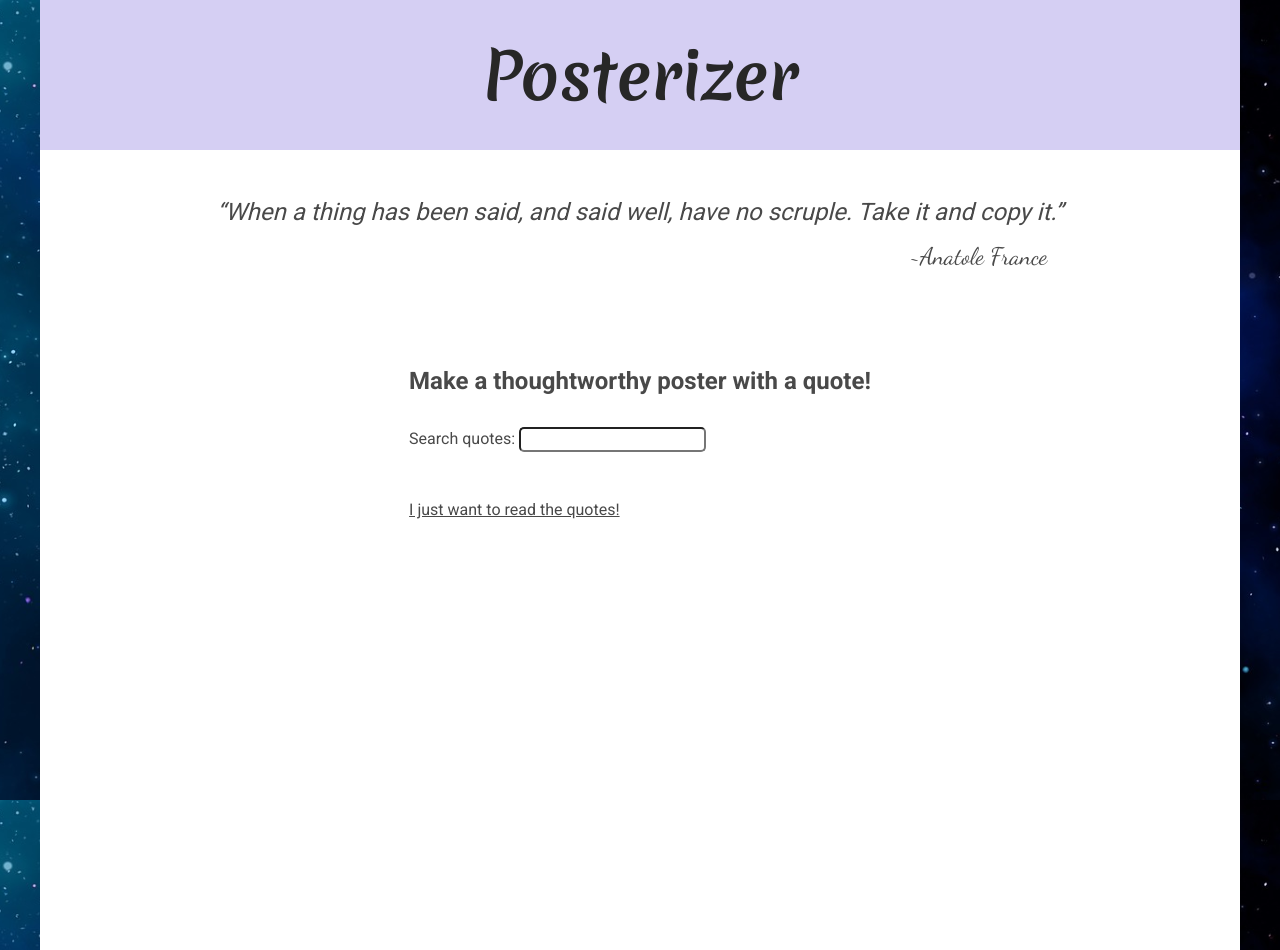
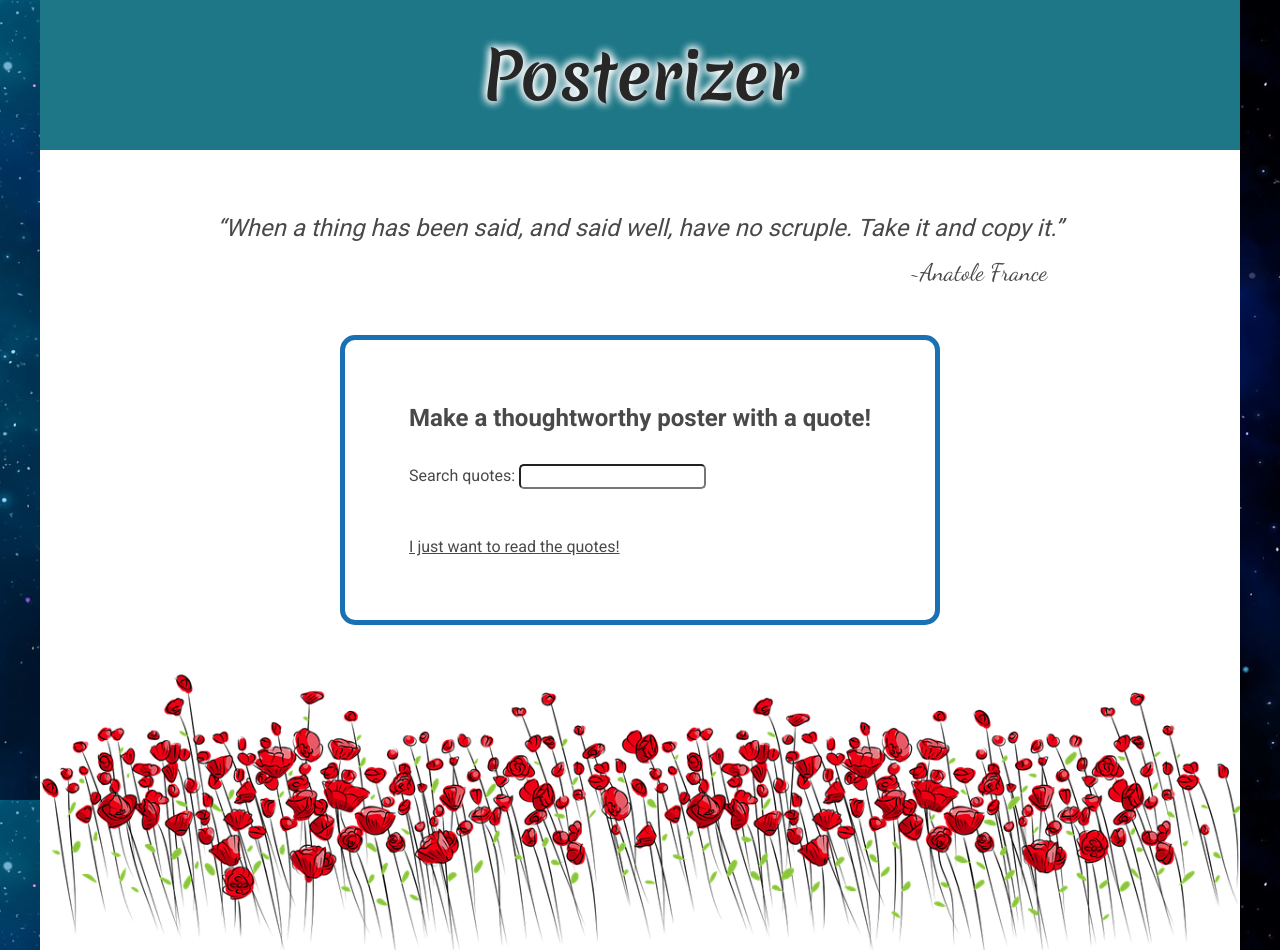
Before and after one commit to AgnetaA/postergenerator, a Next.js app: page / in a window 1280 px wide. Built offline with nearby package versions, Linux system fonts and the light colour scheme.

Commit message:
background-image and border added

```diff
--- a/app/page.module.css
+++ b/app/page.module.css
@@ -3,6 +3,10 @@
   flex-direction: column;
   align-items: center;
   color: var(--greyText);
+  background-image: url("../public/flowers-red.png");
+  background-position: bottom;
+  background-size: contain;
+  background-repeat: no-repeat;
 }
 
 .homePageQuote {
@@ -12,9 +16,10 @@
 
 .homePageQuoteBox {
   font-size: 1.5rem;
-  padding-top: 1rem;
+  padding-top: 2rem;
   display: block;
   padding-bottom: 2rem;
+
 }
 
 .author {
@@ -25,9 +30,14 @@
 }
 
 .quoteSearch {
-  padding-top: 3rem;
   display: flex;
   flex-direction: column;
+  background-color: var(--background);
+  padding: 4rem;
+
+  border: 5px solid #1970b3;
+  border-radius: 15px;
+
   h2 {
     padding-bottom: 2rem;
   }
@@ -37,3 +47,13 @@
   padding-top: 3rem;
   color: var(--greyText);
 }
+
+/* .decoration {
+  width: 90%;
+  height: 500px;
+  margin-bottom: 0;
+  margin-top: auto;
+  padding: 0;
+  background-image: url("../public/flowers.png");
+  background-size: cover;
+} */
--- a/app/page.tsx
+++ b/app/page.tsx
@@ -19,6 +19,8 @@ export default function Home() {
         <Link className={styles.mainPageLink} href="#">I just want to read the quotes!</Link>
       </article>
 
+      <div className={styles.decoration}></div>
+
 
     </main>
   );
--- a/components/header.module.css
+++ b/components/header.module.css
@@ -6,7 +6,7 @@
     display: flex;
     justify-content: center;
     align-items: center;
-    background-color: rgb(213, 207, 243);
+    background-color: rgb(30, 119, 135);
 }
 
 @media screen and (max-width: 1220px) {
@@ -23,4 +23,5 @@
     font-family: merienda;
     font-size: 4rem;
     color: var(--foreground);
+    text-shadow: 0 0 10px #fff, 0 0 10px #fff, 0 0 10px #fff;
   }
--- a/components/search-function.tsx
+++ b/components/search-function.tsx
@@ -24,7 +24,7 @@ export default function SearchFunction() {
   return (
 
     <div className={styles.quoteSearchForm}>
-      <label>Search quotes: </label>
+      <label htmlFor="search">Search quotes: </label>
       <input type="text" id="search" name="search" value={searchQuery} onChange={(e) => setSearchQuery(e.target.value)} onKeyDown={handleKeydown} />
     </div>
 
```
Also changed, not shown: public/flowers-red.png (added), public/flowers-yellow.png (added).
